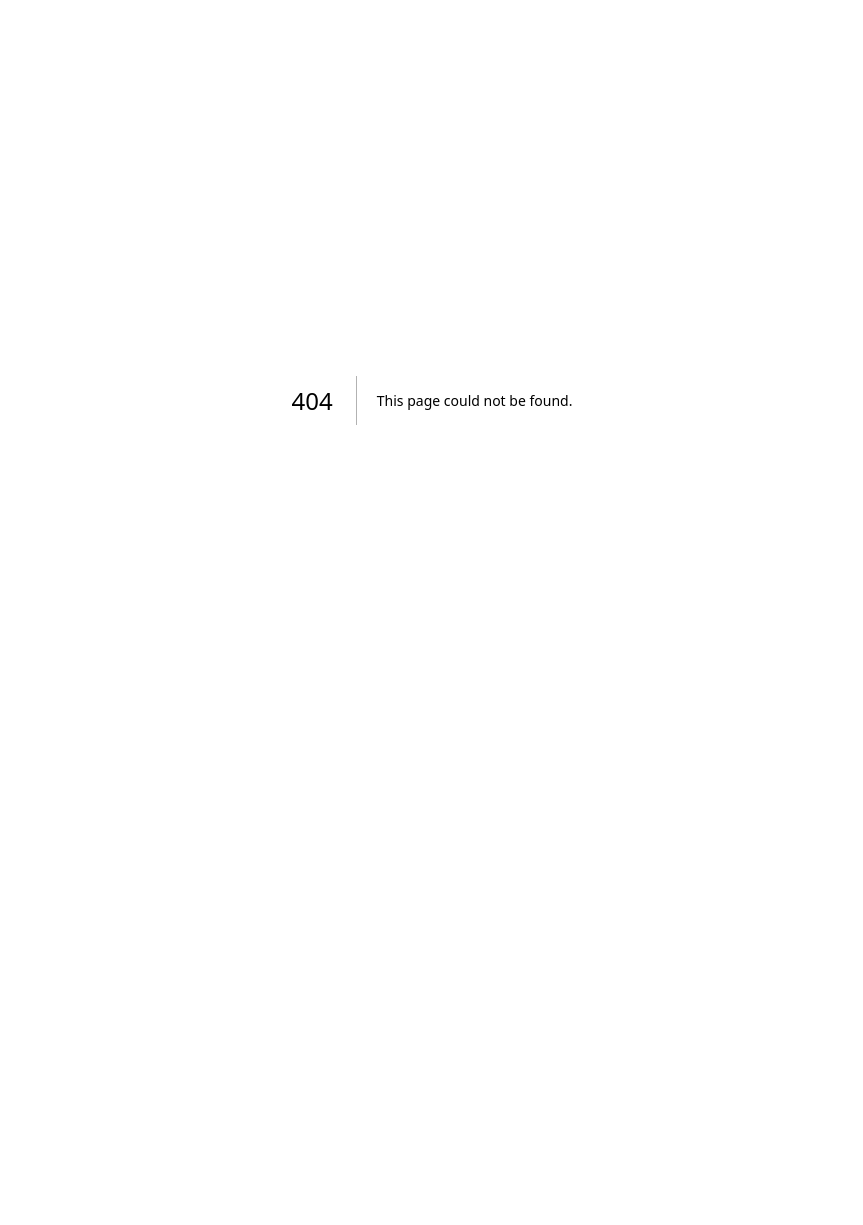
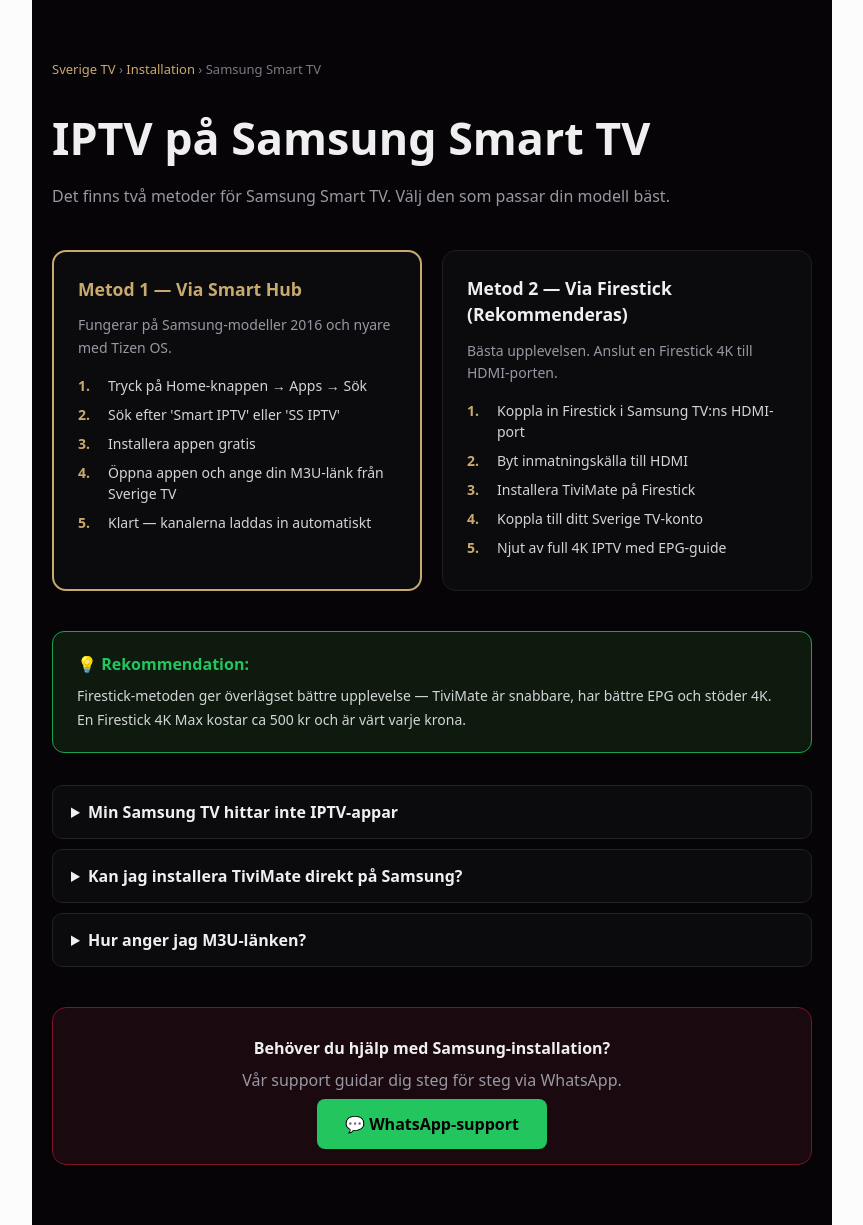
Before and after one commit to manzi21/sweden, a Next.js app: page /installation/samsung-smart-tv in a window 1280 px wide. Before the commit this address had no page. Shown: the whole page, without its empty margins (208-1071 px from the left). Before the commit the page ends 800 px from the top, so only its background shows below. Built offline with nearby package versions, Linux system fonts and the light colour scheme.

Commit message:
Create page.tsx

```diff
--- /dev/null
+++ b/app/installation/samsung-smart-tv/page.tsx
@@ -0,0 +1,47 @@
+import type { Metadata } from "next";
+export const metadata: Metadata = {
+  title: "IPTV Samsung Smart TV Sverige — Guide 2026 | Sverige TV",
+  description: "Installera IPTV på Samsung Smart TV. Steg-för-steg guide via Smart Hub eller Firestick. Fungerar på alla Samsung-modeller.",
+};
+export default function Page() {
+  return (
+    <main style={{maxWidth:800,margin:"0 auto",padding:"60px 20px",color:"#f0eff0",fontFamily:"system-ui,sans-serif",background:"#060407",minHeight:"100vh"}}>
+      <nav style={{marginBottom:24,fontSize:13,color:"#7a7a86"}}>
+        <a href="/" style={{color:"#c8a96e",textDecoration:"none"}}>Sverige TV</a> › <a href="/installation" style={{color:"#c8a96e",textDecoration:"none"}}>Installation</a> › Samsung Smart TV
+      </nav>
+      <h1 style={{fontSize:"clamp(1.8rem,5vw,2.8rem)",fontWeight:900,marginBottom:12}}>IPTV på Samsung Smart TV</h1>
+      <p style={{color:"#9898a4",marginBottom:40,lineHeight:1.7}}>Det finns två metoder för Samsung Smart TV. Välj den som passar din modell bäst.</p>
+
+      <div style={{display:"grid",gridTemplateColumns:"repeat(auto-fit,minmax(280px,1fr))",gap:20,marginBottom:40}}>
+        <div style={{background:"#0b0b0d",border:"2px solid #c8a96e",borderRadius:14,padding:"24px"}}>
+          <h2 style={{fontSize:"1.1rem",fontWeight:800,color:"#c8a96e",marginBottom:12}}>Metod 1 — Via Smart Hub</h2>
+          <p style={{color:"#9898a4",fontSize:14,lineHeight:1.6,marginBottom:16}}>Fungerar på Samsung-modeller 2016 och nyare med Tizen OS.</p>
+          {["Tryck på Home-knappen → Apps → Sök","Sök efter 'Smart IPTV' eller 'SS IPTV'","Installera appen gratis","Öppna appen och ange din M3U-länk från Sverige TV","Klart — kanalerna laddas in automatiskt"].map((s,i)=>(<div key={i} style={{display:"flex",gap:10,marginBottom:8,fontSize:14}}><span style={{color:"#c8a96e",fontWeight:800,minWidth:20}}>{i+1}.</span><span style={{color:"#d4d4d8"}}>{s}</span></div>))}
+        </div>
+        <div style={{background:"#0b0b0d",border:"1px solid #1e1e1e",borderRadius:14,padding:"24px"}}>
+          <h2 style={{fontSize:"1.1rem",fontWeight:800,marginBottom:12}}>Metod 2 — Via Firestick (Rekommenderas)</h2>
+          <p style={{color:"#9898a4",fontSize:14,lineHeight:1.6,marginBottom:16}}>Bästa upplevelsen. Anslut en Firestick 4K till HDMI-porten.</p>
+          {["Koppla in Firestick i Samsung TV:ns HDMI-port","Byt inmatningskälla till HDMI","Installera TiviMate på Firestick","Koppla till ditt Sverige TV-konto","Njut av full 4K IPTV med EPG-guide"].map((s,i)=>(<div key={i} style={{display:"flex",gap:10,marginBottom:8,fontSize:14}}><span style={{color:"#c8a96e",fontWeight:800,minWidth:20}}>{i+1}.</span><span style={{color:"#d4d4d8"}}>{s}</span></div>))}
+        </div>
+      </div>
+
+      <div style={{background:"#0d1a0d",border:"1px solid #16a34a",borderRadius:12,padding:"20px 24px",marginBottom:32}}>
+        <b style={{color:"#22c55e"}}>💡 Rekommendation:</b>
+        <p style={{margin:"8px 0 0",color:"#d4d4d8",lineHeight:1.7,fontSize:14}}>Firestick-metoden ger överlägset bättre upplevelse — TiviMate är snabbare, har bättre EPG och stöder 4K. En Firestick 4K Max kostar ca 500 kr och är värt varje krona.</p>
+      </div>
+
+      {[["Min Samsung TV hittar inte IPTV-appar","Äldre Samsung-modeller (pre-2016) stöder inte tredjepartsappar. Använd då Firestick eller Android box via HDMI."],["Kan jag installera TiviMate direkt på Samsung?","Nej — Samsung Tizen OS stöder inte Android APK. TiviMate kräver Firestick eller Android TV box."],["Hur anger jag M3U-länken?","I Smart IPTV eller SS IPTV: gå till inställningar → lägg till spellista → klistra in din M3U-URL från Sverige TV."]].map(([q,a],i)=>(
+        <details key={i} style={{background:"#0b0b0d",border:"1px solid #222",borderRadius:10,marginBottom:10,padding:"14px 18px"}}>
+          <summary style={{fontWeight:700,cursor:"pointer"}}>{q}</summary>
+          <p style={{marginTop:10,color:"#d4d4d8",lineHeight:1.7,fontSize:14}}>{a}</p>
+        </details>
+      ))}
+
+      <div style={{background:"#1a0a10",border:"1px solid #7c1326",borderRadius:14,padding:"28px",marginTop:40,textAlign:"center"}}>
+        <h3 style={{fontWeight:900,marginBottom:8}}>Behöver du hjälp med Samsung-installation?</h3>
+        <p style={{color:"#9898a4",marginBottom:20}}>Vår support guidar dig steg för steg via WhatsApp.</p>
+        <a href="https://wa.me/447307410512?text=Hej!+Jag+behöver+hjälp+med+IPTV+på+Samsung+Smart+TV." target="_blank" rel="noreferrer" style={{background:"#22c55e",color:"#000",padding:"14px 28px",borderRadius:8,textDecoration:"none",fontWeight:800}}>💬 WhatsApp-support</a>
+      </div>
+    </main>
+  );
+}
```
